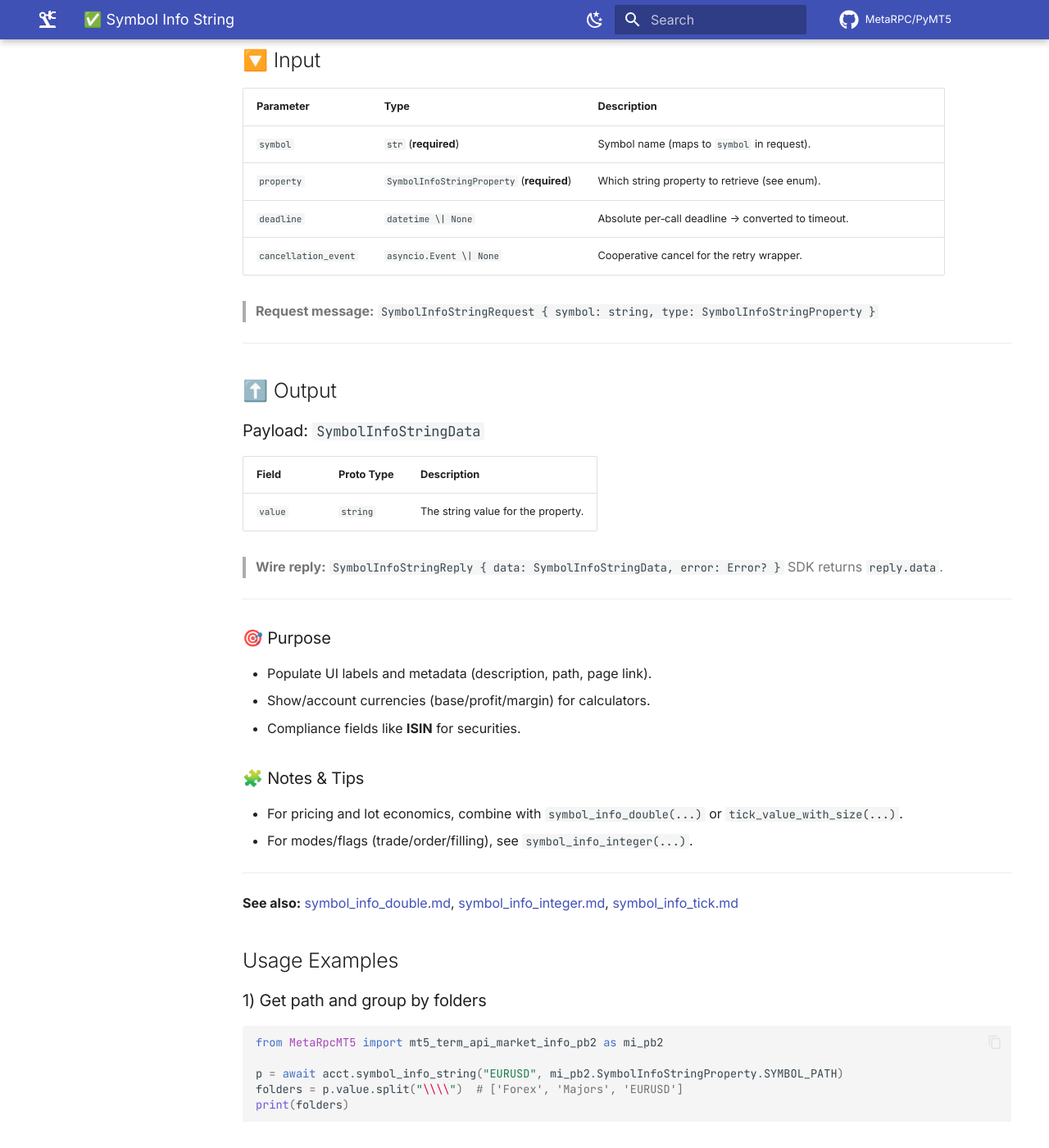
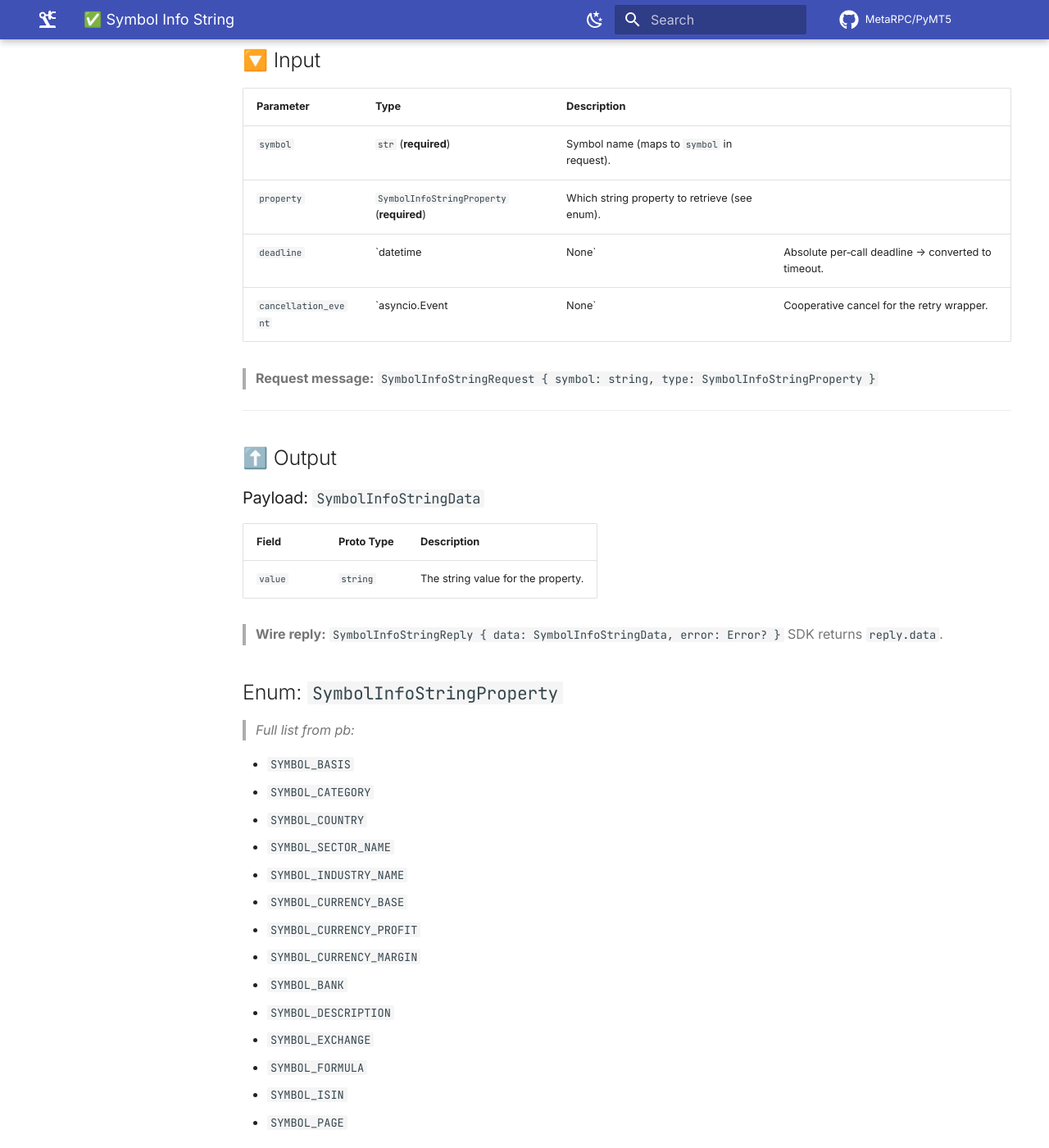
Before and after one commit to MetaRPC/PyMT5, an MkDocs documentation site: the page built from docs/MT5Account/Symbols_and_Market/symbol_info_string.md, in a window 1280 px wide and 1400 px high, scrolled down 1381 px. Shown: the whole window at 82% size. Built offline with MkDocs 1.6.1 and Material for MkDocs 9.7.7, drawn with Linux system fonts in a browser that asks for light colours; comment, search, counter and statistics services are not loaded; some of the changed text lies outside the part shown.

Commit message:
Update symbol_info_string.md

```diff
--- a/docs/MT5Account/Symbols_and_Market/symbol_info_string.md
+++ b/docs/MT5Account/Symbols_and_Market/symbol_info_string.md
@@ -57,12 +57,12 @@ async def symbol_info_string(
 
 ## 🔽 Input
 
-| Parameter            | Type                                      | Description                                        |   |
-| -------------------- | ----------------------------------------- | -------------------------------------------------- | - |
-| `symbol`             | `str` (**required**)                      | Symbol name (maps to `symbol` in request).         |   |
-| `property`           | `SymbolInfoStringProperty` (**required**) | Which string property to retrieve (see enum).      |   |
-| `deadline`           | `datetime \| None`                        | Absolute per‑call deadline → converted to timeout. |   |
-| `cancellation_event` | `asyncio.Event \| None`                   | Cooperative cancel for the retry wrapper.          |   |
+| Parameter            | Type                                      | Description                                   |                                                    |
+| -------------------- | ----------------------------------------- | --------------------------------------------- | -------------------------------------------------- |
+| `symbol`             | `str` (**required**)                      | Symbol name (maps to `symbol` in request).    |                                                    |
+| `property`           | `SymbolInfoStringProperty` (**required**) | Which string property to retrieve (see enum). |                                                    |
+| `deadline`           | \`datetime                                | None\`                                        | Absolute per‑call deadline → converted to timeout. |
+| `cancellation_event` | \`asyncio.Event                           | None\`                                        | Cooperative cancel for the retry wrapper.          |
 
 > **Request message:** `SymbolInfoStringRequest { symbol: string, type: SymbolInfoStringProperty }`
 
@@ -79,6 +79,24 @@ async def symbol_info_string(
 > **Wire reply:** `SymbolInfoStringReply { data: SymbolInfoStringData, error: Error? }`
 > SDK returns `reply.data`.
 
+## Enum: `SymbolInfoStringProperty`
+
+> *Full list from pb:*
+
+* `SYMBOL_BASIS`
+* `SYMBOL_CATEGORY`
+* `SYMBOL_COUNTRY`
+* `SYMBOL_SECTOR_NAME`
+* `SYMBOL_INDUSTRY_NAME`
+* `SYMBOL_CURRENCY_BASE`
+* `SYMBOL_CURRENCY_PROFIT`
+* `SYMBOL_CURRENCY_MARGIN`
+* `SYMBOL_BANK`
+* `SYMBOL_DESCRIPTION`
+* `SYMBOL_EXCHANGE`
+* `SYMBOL_FORMULA`
+* `SYMBOL_ISIN`
+* `SYMBOL_PAGE`
 ---
 
 ### 🎯 Purpose
```
Also changed, not shown: other parts of docs/MT5Account/Symbols_and_Market/symbol_info_string.md (+0 -11 lines).
